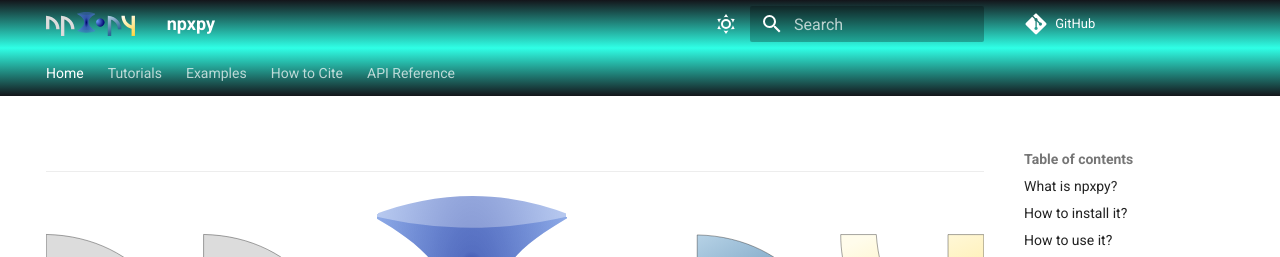
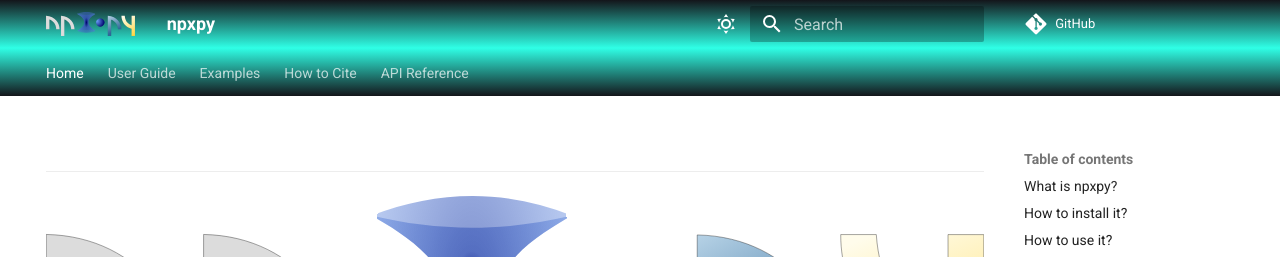
Before and after one commit to cuenlueer/npxpy, an MkDocs documentation site: the page built from docs/index.md, in a window 1280 px wide and 900 px high. Shown: the top 257 px of the window. Built offline with MkDocs 1.6.1 and Material for MkDocs 9.7.7, drawn with Linux system fonts in a browser that asks for light colours; comment, search, counter and statistics services are not loaded.

Commit message:
docs: Change "Tutorials" section to "User Guide"

```diff
--- a/mkdocs.yml
+++ b/mkdocs.yml
@@ -74,7 +74,7 @@ markdown_extensions:
 nav:
   - Home:
     - Home: index.md
-  - Tutorials:
+  - User Guide:
     - Core:
         - "Resources and Presets": tutorials/resources_and_presets.md
         - "Nodes": tutorials/nodes.md
```
